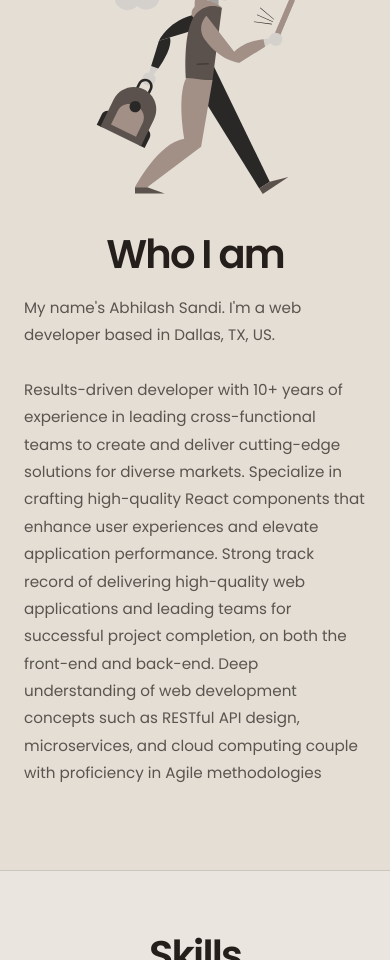
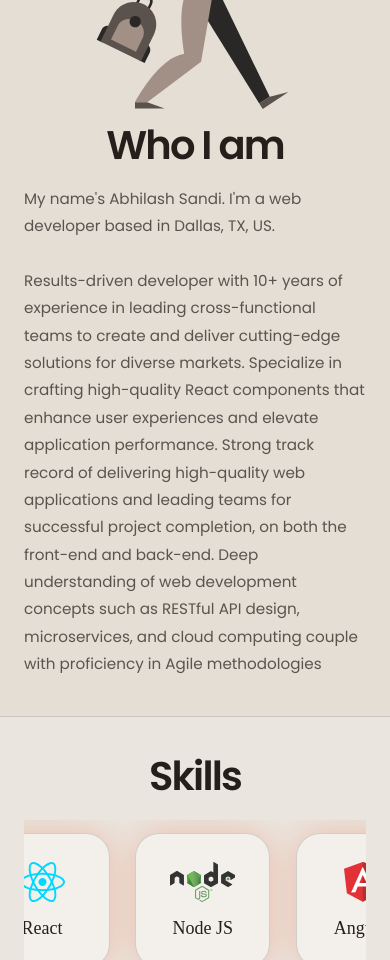
Before and after one commit to abhilashsandi/abhilashsandi.github.io, a React (Create React App) app: page / in a window 390 px wide. Shown: the part 1040-2000 px from the top of the page. Built offline with nearby package versions, Linux system fonts and the light colour scheme; a web font is replaced by a local one.

Commit message:
fix: tighten portfolio section spacing

```diff
--- a/src/pages/Main/WarmStudio.css
+++ b/src/pages/Main/WarmStudio.css
@@ -6,6 +6,8 @@
   --ink-muted: rgba(36, 31, 27, 0.72);
   --studio-border: rgba(36, 31, 27, 0.16);
   --studio-shadow: 0 18px 50px rgba(48, 39, 32, 0.08);
+  --section-space: clamp(3.5rem, 5vw, 4.5rem);
+  --section-heading-gap: clamp(1.5rem, 2.5vw, 2.5rem);
   background: var(--studio);
   color: var(--ink);
   overflow: hidden;
@@ -42,7 +44,7 @@
   .contacts
 ) {
   min-height: auto;
-  padding-block: clamp(4.5rem, 8vw, 8rem);
+  padding-block: var(--section-space);
 }
 
 .warm-studio-page :is(
@@ -83,8 +85,12 @@
 .warm-studio-page .about-body {
   max-width: 1180px;
   margin: 0 auto;
-  padding: 3rem clamp(1.5rem, 6vw, 6rem) 0;
-  gap: clamp(2rem, 7vw, 7rem);
+  padding: clamp(1.75rem, 3vw, 2.75rem) clamp(1.5rem, 6vw, 6rem) 0;
+  gap: clamp(1.5rem, 4vw, 4rem);
+}
+
+.warm-studio-page .about-img {
+  margin-top: 0;
 }
 
 .warm-studio-page .about-description > p {
@@ -103,6 +109,12 @@
 
 .warm-studio-page .skillsContainer {
   max-width: 1280px;
+  margin-top: var(--section-heading-gap);
+  padding-block: 0;
+}
+
+.warm-studio-page .marquee {
+  padding-block: 1.5rem;
 }
 
 .warm-studio-page .skill--box {
@@ -110,6 +122,7 @@
   border: 1px solid var(--studio-border);
   border-radius: 24px;
   box-shadow: var(--studio-shadow);
+  margin: 1rem;
 }
 
 .warm-studio-page .skill--box h3 {
@@ -120,6 +133,22 @@
   max-width: 1280px;
   margin: 0 auto;
   padding-inline: clamp(1rem, 4vw, 4rem);
+}
+
+.warm-studio-page :is(
+  .experience-description,
+  .education-description
+) {
+  padding-block: 0;
+}
+
+.warm-studio-page :is(
+  .experience-description > h1,
+  .education-description > h1,
+  .projects--header h1,
+  .services-header > h1
+) {
+  margin-bottom: var(--section-heading-gap);
 }
 
 .warm-studio-page :is(.experience-card, .education-card) {
@@ -151,6 +180,7 @@
 .warm-studio-page .projects--bodyContainer {
   max-width: 1180px;
   flex-wrap: wrap;
+  gap: clamp(2rem, 4vw, 3rem);
 }
 
 .warm-studio-page .singleProject {
@@ -183,6 +213,7 @@
 .warm-studio-page .services-body > p {
   color: var(--ink-muted) !important;
   line-height: 1.7;
+  margin-bottom: clamp(2rem, 4vw, 3rem);
 }
 
 .warm-studio-page .single-service {
@@ -200,7 +231,7 @@
 
 .warm-studio-page .testimonials {
   height: auto;
-  min-height: 44rem;
+  min-height: 0;
 }
 
 .warm-studio-page .testimonials--body {
@@ -248,6 +279,12 @@
 .warm-studio-page .contacts--container {
   width: min(100%, 1280px);
   margin-inline: auto;
+  margin-top: 0;
+  padding-block: 0;
+}
+
+.warm-studio-page .socialmedia-icons {
+  margin-top: 2rem;
 }
 
 .warm-studio-page :is(.form-input, .form-message) {
@@ -305,10 +342,6 @@
 }
 
 @media (min-width: 993px) {
-  .warm-studio-page .about {
-    padding-block: clamp(3.5rem, 5vw, 5.5rem);
-  }
-
   .warm-studio-page .about-body {
     display: grid;
     grid-template-columns: minmax(0, 1.8fr) minmax(240px, 0.65fr);
@@ -333,17 +366,9 @@
 }
 
 @media (max-width: 760px) {
-  .warm-studio-page :is(
-    .about,
-    .skills,
-    .experience,
-    .projects,
-    .services,
-    .education,
-    .testimonials,
-    .contacts
-  ) {
-    padding-block: 4rem;
+  .warm-studio-page {
+    --section-space: clamp(2.25rem, 10vw, 2.75rem);
+    --section-heading-gap: clamp(1.25rem, 6vw, 1.75rem);
   }
 
   .warm-studio-page :is(.about-body, .experience-body, .education-body) {
@@ -351,15 +376,37 @@
   }
 
   .warm-studio-page .about-body {
-    gap: 1rem;
+    padding-top: 1.75rem;
+    gap: 0.75rem;
   }
 
   .warm-studio-page .about-description {
     padding-inline: 0.5rem;
+    padding-block: 0;
+  }
+
+  .warm-studio-page .skillsContainer {
+    margin-top: var(--section-heading-gap);
+  }
+
+  .warm-studio-page .marquee {
+    padding-block: 1rem;
+  }
+
+  .warm-studio-page .skill--box {
+    margin: 0.8rem;
   }
 
   .warm-studio-page .projects--bodyContainer {
-    gap: 2rem;
+    gap: 1.5rem;
+  }
+
+  .warm-studio-page .projects--viewAll {
+    margin-top: 2rem;
+  }
+
+  .warm-studio-page .services-body > p {
+    margin-bottom: 2rem;
   }
 
   .warm-studio-page .singleProject {
```
